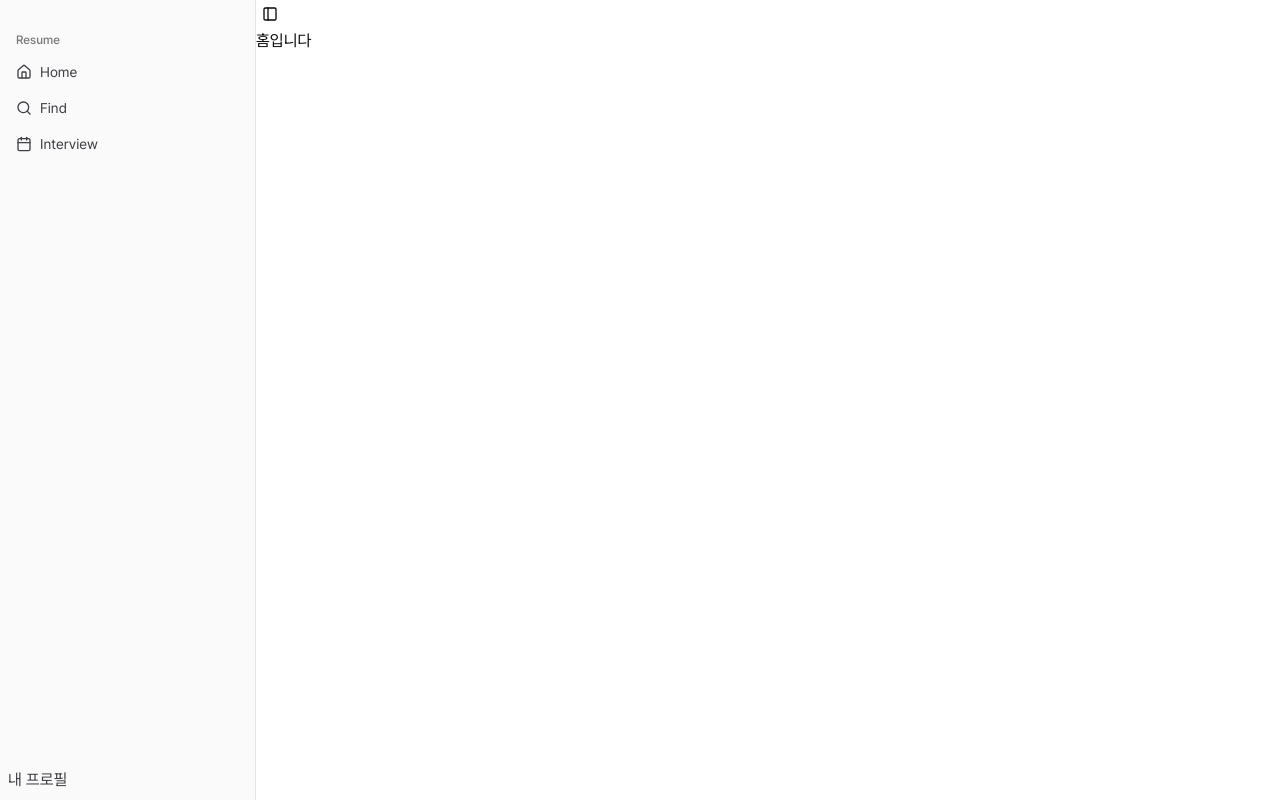
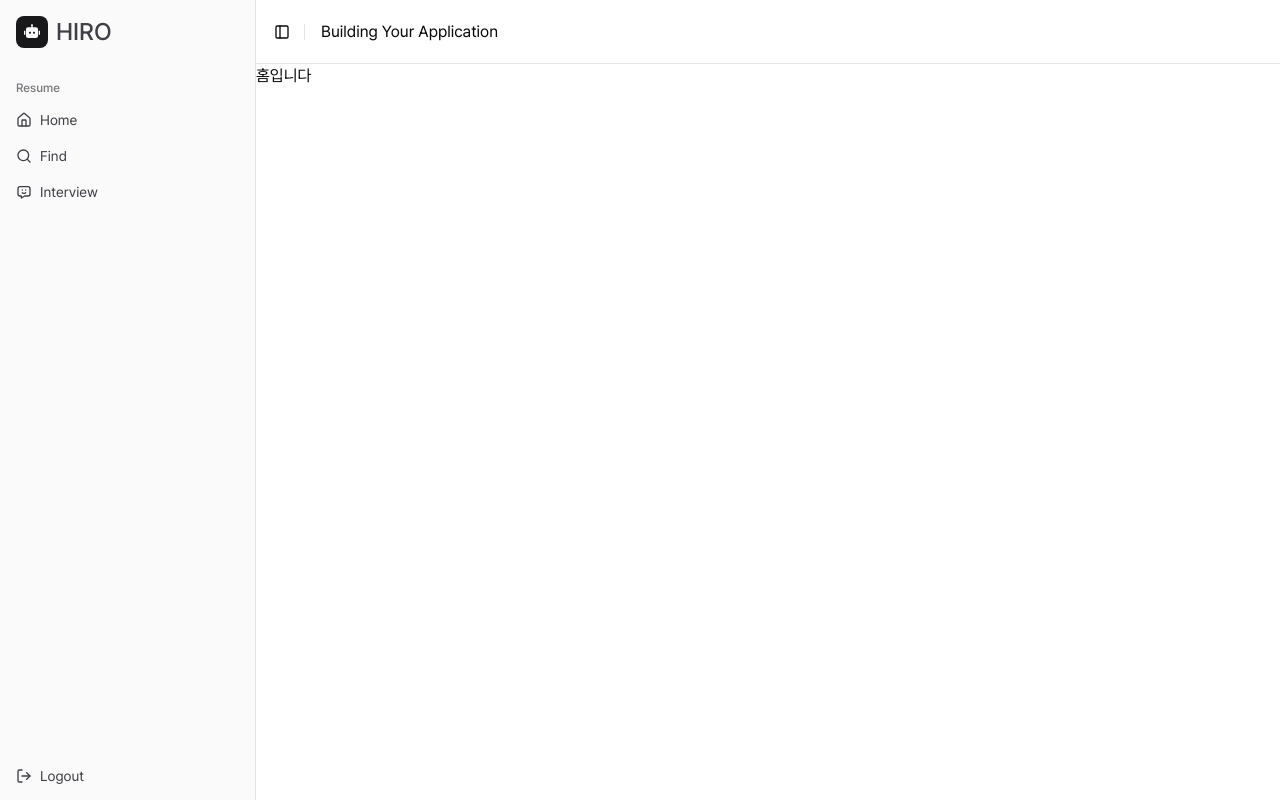
Before and after one commit to JANGSEYEONG/HIRO, a Next.js app: page / in a window 1280 px wide. Built offline with nearby package versions, Linux system fonts and the light colour scheme.

Commit message:
feat: sidebar 추가

```diff
--- a/src/app/(main)/layout.tsx
+++ b/src/app/(main)/layout.tsx
@@ -1,14 +1,19 @@
 import { AppSidebar } from '@/components/ui/app-sidebar';
-import { SidebarProvider, SidebarTrigger } from '@/components/ui/sidebar';
+import { Separator } from '@/components/ui/separator';
+import { SidebarInset, SidebarProvider, SidebarTrigger } from '@/components/ui/sidebar';
 
 export default function MainLayout({ children }: { children: React.ReactNode }) {
   return (
     <SidebarProvider>
       <AppSidebar />
-      <main>
-        <SidebarTrigger />
-        {children}
-      </main>
+      <SidebarInset>
+        <header className="flex h-16 shrink-0 items-center gap-2 border-b px-4">
+          <SidebarTrigger className="-ml-1" />
+          <Separator orientation="vertical" className="mr-2 h-4" />
+          Building Your Application
+        </header>
+        <main>{children}</main>
+      </SidebarInset>
     </SidebarProvider>
   );
 }
--- a/src/components/ui/app-sidebar.tsx
+++ b/src/components/ui/app-sidebar.tsx
@@ -9,8 +9,11 @@ import {
   SidebarMenuButton,
   SidebarMenuItem,
 } from '@/components/ui/sidebar';
-import { Calendar, Home, Search } from 'lucide-react';
+
 import Link from 'next/link';
+import { RiRobot2Fill } from 'react-icons/ri';
+import { TbMessageChatbot } from 'react-icons/tb';
+import { Home, LucideLogOut, Search } from 'lucide-react';
 
 const items = [
   {
@@ -26,14 +29,29 @@ const items = [
   {
     title: 'Interview',
     url: '/interview',
-    icon: Calendar,
+    icon: TbMessageChatbot,
   },
 ];
 
 export function AppSidebar() {
   return (
     <Sidebar>
-      <SidebarHeader />
+      <SidebarHeader>
+        <SidebarMenu>
+          <SidebarMenuItem>
+            <SidebarMenuButton size="lg" asChild>
+              <Link href="/">
+                <div className="flex aspect-square size-8 items-center justify-center rounded-lg bg-sidebar-primary text-sidebar-primary-foreground">
+                  <RiRobot2Fill className="size-4" />
+                </div>
+                <div className="flex flex-col gap-0.5 leading-none">
+                  <span className="body3">HIRO</span>
+                </div>
+              </Link>
+            </SidebarMenuButton>
+          </SidebarMenuItem>
+        </SidebarMenu>
+      </SidebarHeader>
       <SidebarContent>
         <SidebarGroup>
           <SidebarGroupLabel>Resume</SidebarGroupLabel>
@@ -53,7 +71,16 @@ export function AppSidebar() {
       </SidebarContent>
       <SidebarFooter>
         <SidebarMenu>
-          <SidebarMenuItem>내 프로필</SidebarMenuItem>
+          <SidebarMenuItem>
+            <SidebarMenuItem>
+              <SidebarMenuButton asChild>
+                <button>
+                  <LucideLogOut />
+                  <span>Logout</span>
+                </button>
+              </SidebarMenuButton>
+            </SidebarMenuItem>
+          </SidebarMenuItem>
         </SidebarMenu>
       </SidebarFooter>
     </Sidebar>
```
